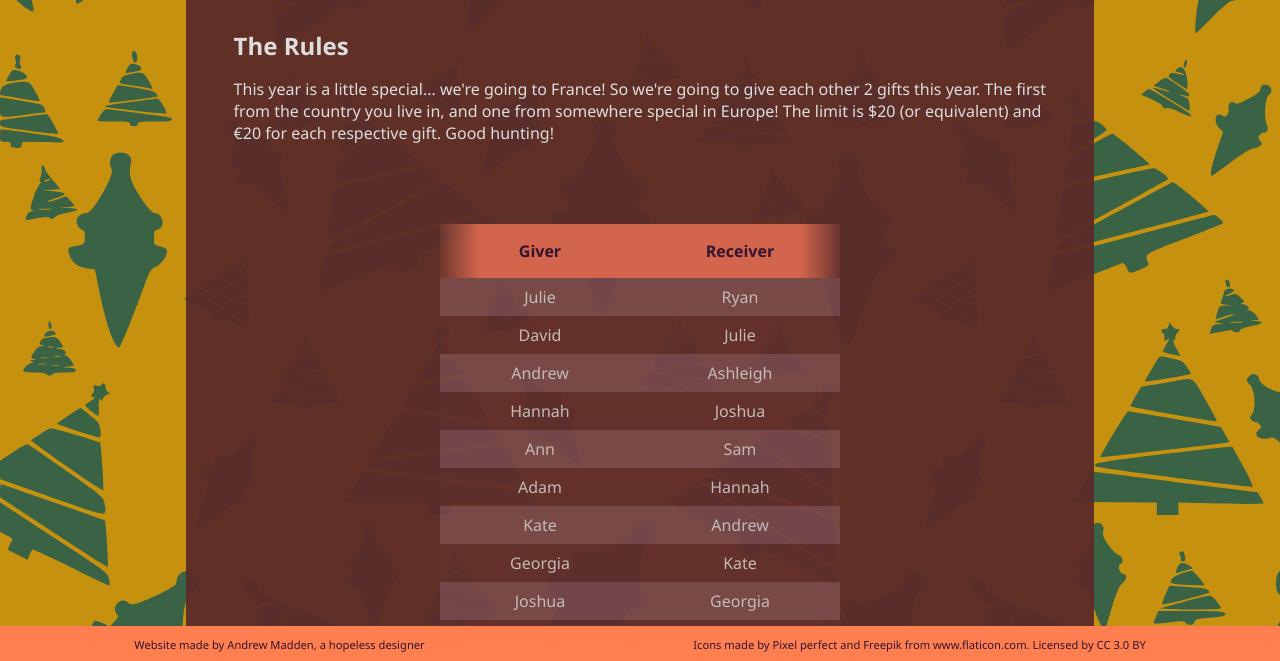
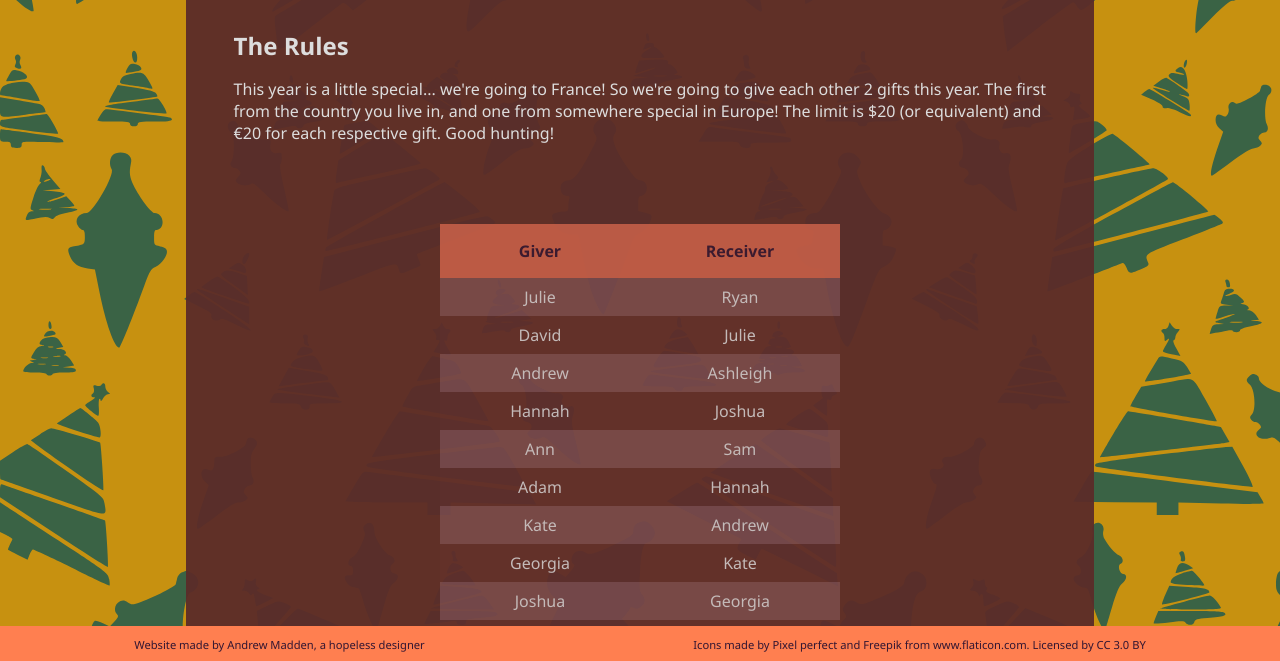
Before and after one commit to andrewmadden/kriskringle, a website: page public/index.html in a window 1280 px wide. Shown: the part 137-798 px from the top of the page. Drawn offline with Linux system fonts and the light colour scheme.

Commit message:
update css

```diff
--- a/public/css/style.css
+++ b/public/css/style.css
@@ -95,11 +95,7 @@ th {
     padding: 1rem 0;
     color: #321632;
     opacity: 1;
-}
-
-.heading-row {
-    background: linear-gradient(90deg, #d3654c22 0%, #d3654c 10%, #d3654c 90%, #d3654c22 100%) !important;
-    opacity: 1;
+    background-color: #d3654c;
 }
 
 .heading-row:hover {
```
